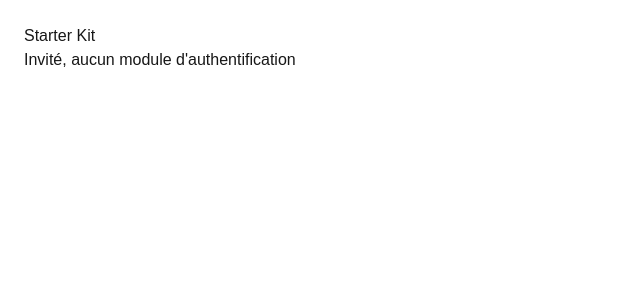
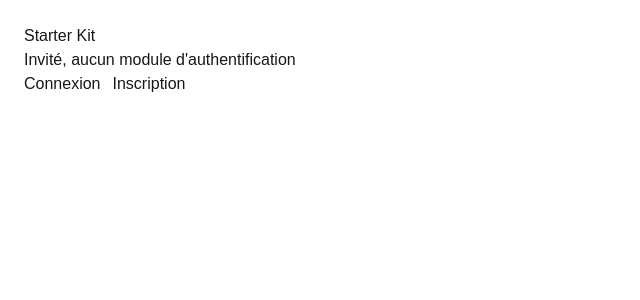
Before and after one commit to Leinadio/start-kit-1, a Next.js app in the folder base/: page / in a window 1280 px wide. Shown: the top 300 px of the page, without its empty margins (0-640 px from the left). Built offline with nearby package versions, Linux system fonts and the light colour scheme.

Commit message:
feat(auth): link login and signup from home

```diff
--- a/base/app/page.tsx
+++ b/base/app/page.tsx
@@ -6,6 +6,12 @@ export default async function Home() {
     <main style={{ padding: 24 }}>
       <h1>Starter Kit</h1>
       <p>{session ? `Connecté, ${session.email}` : "Invité, aucun module d'authentification"}</p>
+      {!session && (
+        <p style={{ display: "flex", gap: 12 }}>
+          <a href="/login">Connexion</a>
+          <a href="/signup">Inscription</a>
+        </p>
+      )}
     </main>
   )
 }
```
